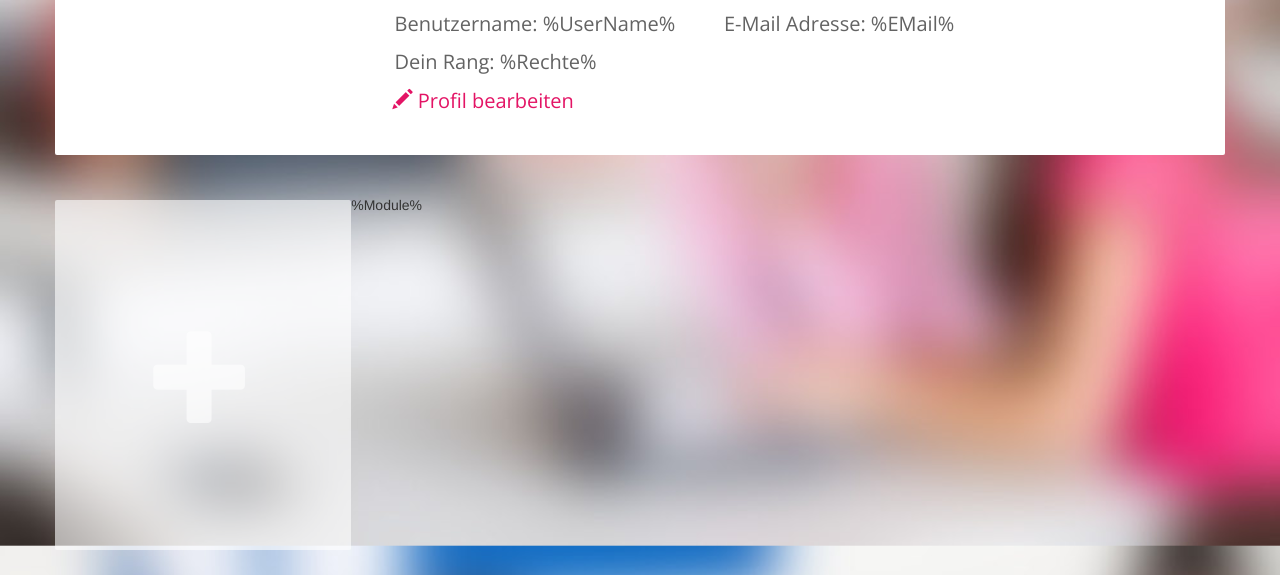
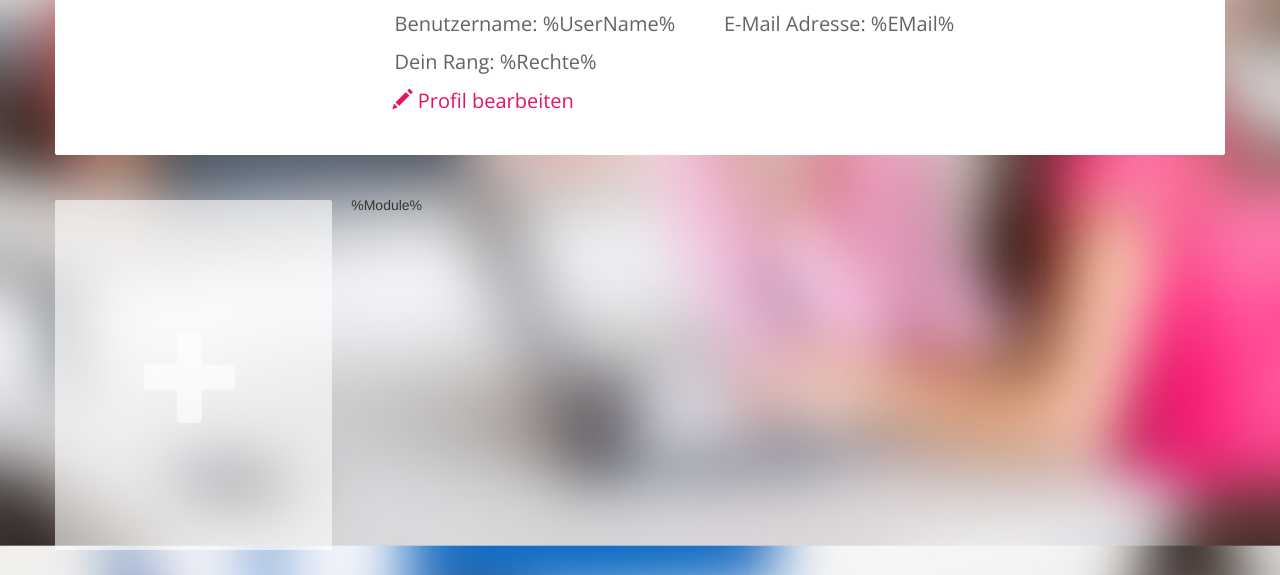
Before and after one commit to Botibas/Iiigel, a PHP site: page /iiigel/HTML/userOverview.html in a window 1280 px wide. Shown: the part 308-883 px from the top of the page. Run offline with PHP 8.4, Linux system fonts and the light colour scheme; data comes from the database, SQL or seed files in the repository.

Commit message:
Größe PlusButton angepasst

```diff
--- a/Styles/userOverview.css
+++ b/Styles/userOverview.css
@@ -509,7 +509,7 @@ body {
 .plusBox {
 	background-color: rgba(255, 255, 255, 0.6) !important;
 	display: table;
-	width:100%;
+	width:93.5%;
 }
 
 #PlusButton {
```
